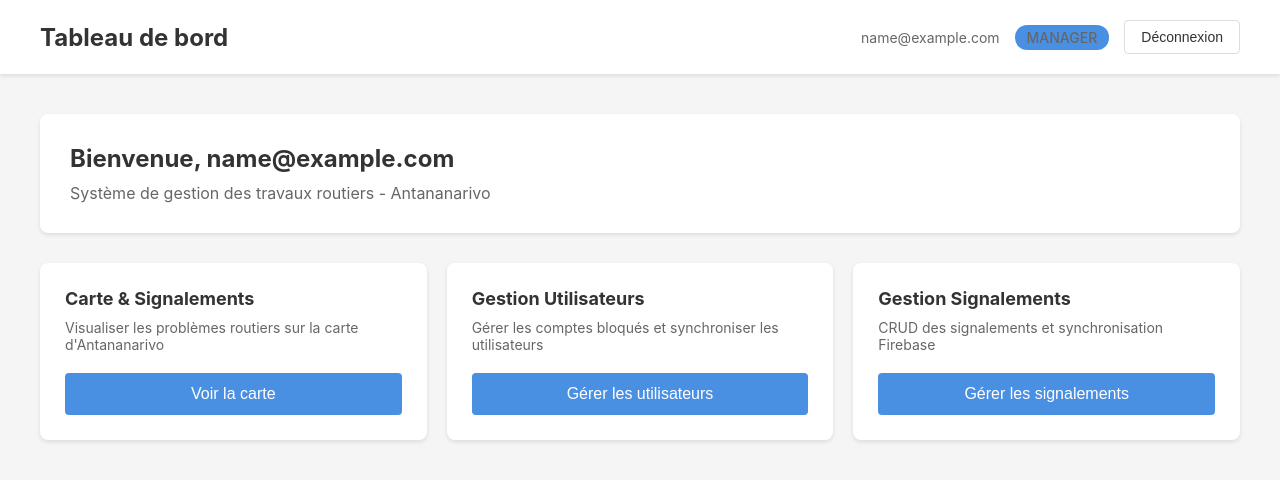
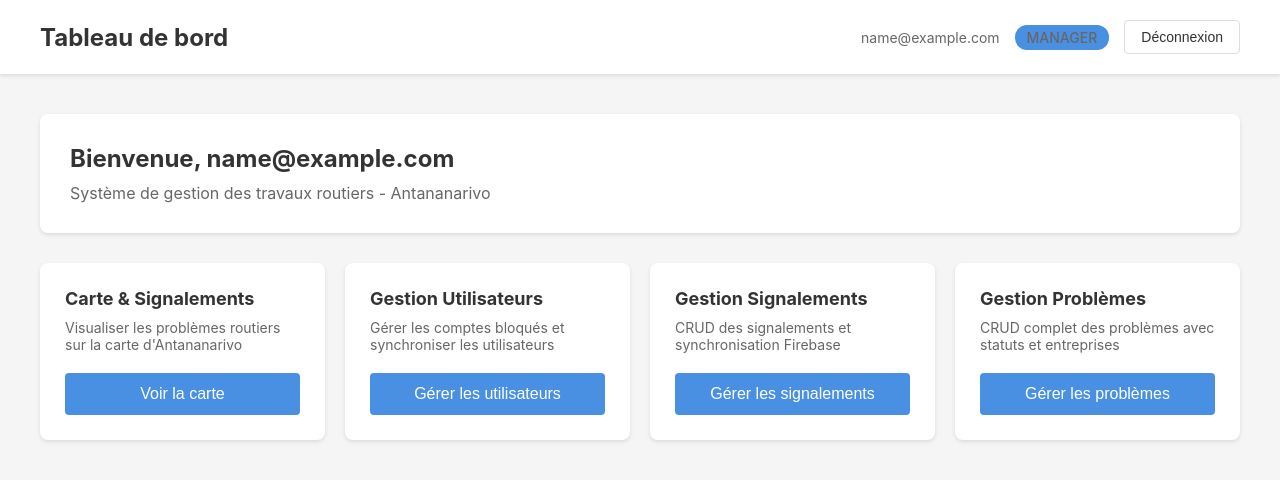
Before and after one commit to Snowlydial/S5_Cloud_Carte, a React (Create React App) app in the folder frontend-web/: page /login in a window 1280 px wide. Both pictures are taken after typing "name@example.com", "Sample123" into the empty fields and a click on the button "Se connecter". Shown: the top 480 px of the page. Built offline with nearby package versions, Linux system fonts and the light colour scheme.

Commit message:
Routing Probleme

```diff
--- a/frontend-web/src/App.js
+++ b/frontend-web/src/App.js
@@ -9,6 +9,7 @@ import DashboardPage from './pages/DashboardPage';
 import UserManagementPage from './pages/UserManagementPage';
 import MapPage from './pages/MapPage';
 import SignalementPage from './pages/SignalementPage';
+import ProblemePage from './pages/ProblemePage';
 import './App.css';
 
 //*-- Protected Route: redirects to login if not authenticated
@@ -95,6 +96,15 @@ function App() {
                         }
                     />
 
+                    <Route
+                        path="/problemes"
+                        element={
+                        <ProtectedRoute>
+                            <ProblemePage />
+                        </ProtectedRoute>
+                        }
+                    />
+
 
                     {/* 404 fallback */}
                     <Route path="*" element={<Navigate to="/login" />} />
--- a/frontend-web/src/pages/DashboardPage.jsx
+++ b/frontend-web/src/pages/DashboardPage.jsx
@@ -69,6 +69,18 @@ const DashboardPage = () => {
                                 Gérer les signalements
                                 </button>
                             </div>
+
+                            <div className="module-card">
+                                <h3>Gestion Problèmes</h3>
+                                <p>CRUD complet des problèmes avec statuts et entreprises</p>
+                                <button
+                                onClick={() => navigate('/problemes')}
+                                className="btn-primary"
+                                >
+                                Gérer les problèmes
+                                </button>
+                            </div>
+
                         </>
                     )}
                 </div>
```
